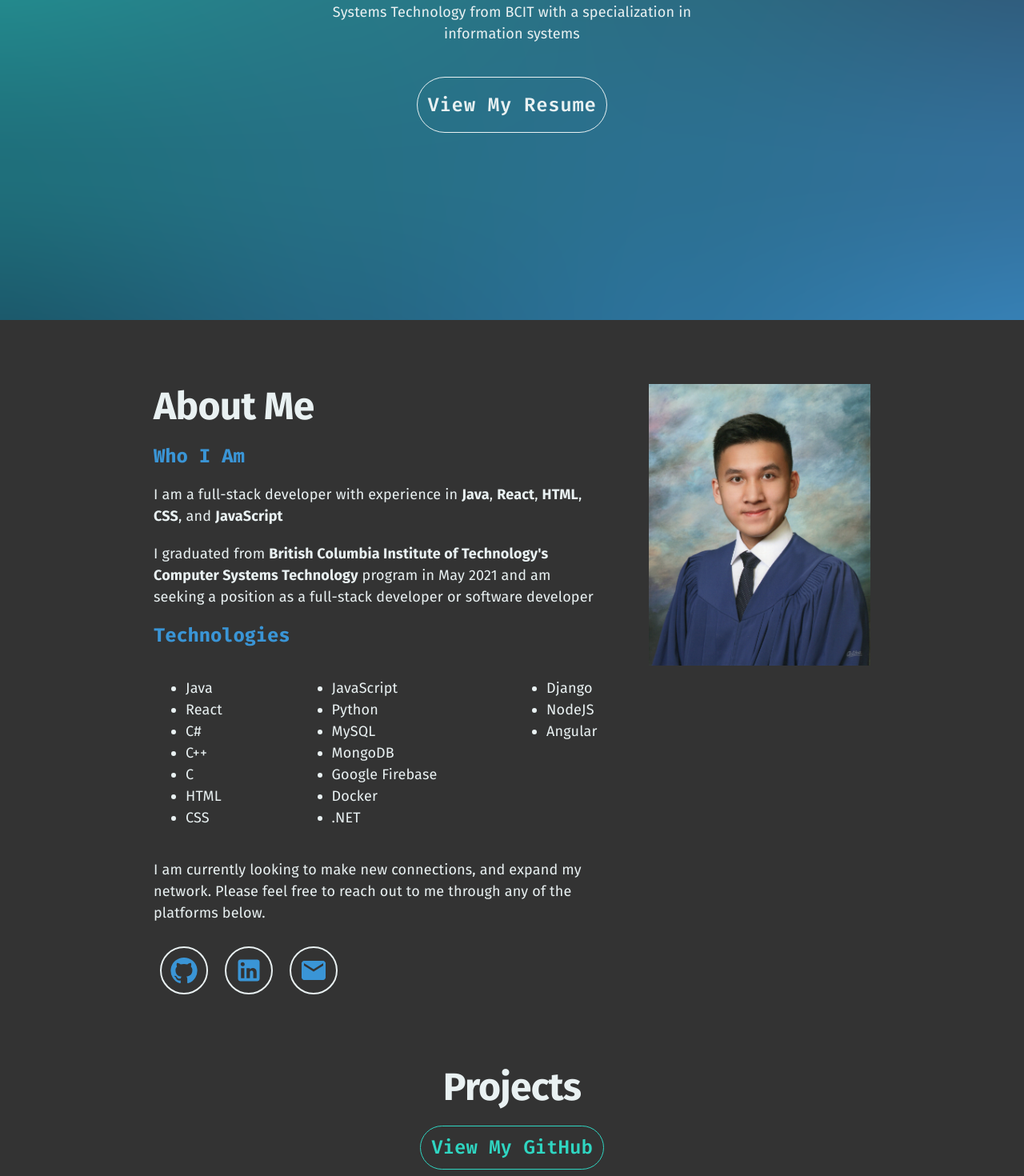
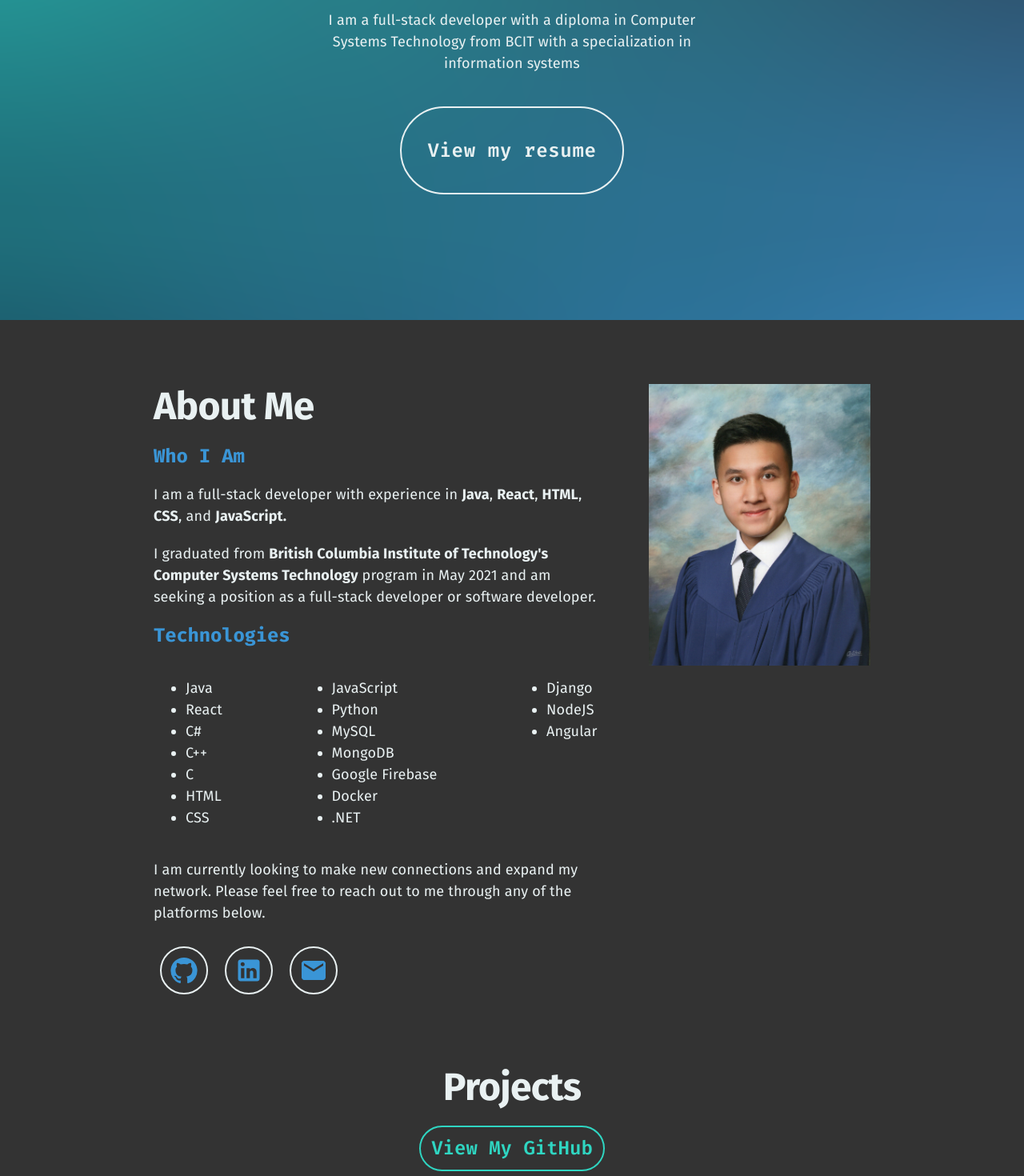
Before and after one commit to RiceDam/my-website, a React (Create React App) app: page / in a window 1280 px wide. Shown: the part 400-1870 px from the top of the page at 80% size. Built offline with nearby package versions, Linux system fonts and the light colour scheme.

Commit message:
updated some stuff

```diff
--- a/src/components/About.js
+++ b/src/components/About.js
@@ -10,6 +10,7 @@
     Email,
 } from '@mui/icons-material'
 import Me from '../images/img001.jpg';
+import { theme } from '../styles/theme.js';
 
 const tech_list1 = ["Java", "React", "C#", "C++", "C", "HTML", "CSS"];
 const tech_list2 = ["JavaScript", "Python", "MySQL", "MongoDB", "Google Firebase", "Docker", ".NET"];
@@ -29,16 +30,18 @@
 }))
 
 const iconStyle = {
-    color: "#3A95D6",
+    color: theme.palette.text.secondary,
     fontSize: "60px",
-    border: "2px solid #E9F1F2",
+    border: `2px solid ${theme.palette.text.primary}`,
     borderRadius: "40px",
     padding: "10px",
     ":hover": {
-        color: "#333333",
-        backgroundColor: "#3A95D6",
+        color: theme.palette.primary.main,
+        backgroundColor: theme.palette.text.secondary
     }
 }
+
+
 
 const TechStyled = styled(Grid, {})(({theme}) => ({
     [theme.breakpoints.down('tablet')]: {
@@ -64,8 +67,8 @@
             >
                 <Typography variant="h1">About Me</Typography>
                 <Typography variant="h2" color="secondary">Who I Am</Typography>
-                <Typography variant="body1">I am a full-stack developer with experience in <b>Java</b>, <b>React</b>, <b>HTML</b>, <b>CSS</b>, and <b>JavaScript</b></Typography>
-                <Typography variant="body1">I graduated from <b>British Columbia Institute of Technology's Computer Systems Technology</b> program in May 2021 and am seeking a position as a full-stack developer or software developer</Typography>
+                <Typography variant="body1">I am a full-stack developer with experience in <b>Java</b>, <b>React</b>, <b>HTML</b>, <b>CSS</b>, and <b>JavaScript.</b></Typography>
+                <Typography variant="body1">I graduated from <b>British Columbia Institute of Technology's Computer Systems Technology</b> program in May 2021 and am seeking a position as a full-stack developer or software developer.</Typography>
                 <Typography variant="h2" color="secondary">Technologies</Typography>
                 <TechStyled
                     container
@@ -101,7 +104,7 @@
                         ))}
                     </ul>
                 </TechStyled>
-                <Typography>I am currently looking to make new connections, and expand my network. Please feel free to reach out to me through any of the platforms below.</Typography>
+                <Typography>I am currently looking to make new connections and expand my network. Please feel free to reach out to me through any of the platforms below.</Typography>
                 <Grid
                     container
                     direction="row"
--- a/src/components/Banner.js
+++ b/src/components/Banner.js
@@ -7,7 +7,8 @@
 } from '@mui/material';
 
 const BannerStyled = styled(Grid, {})(({ theme }) => ({
-    height: '100vh',
+    height: 'calc(100vh - 114.31px)',
+    marginTop: '114.31px',
     backgroundImage: `url(${bannerImage})`,
     backgroundPosition: 'center',
     backgroundRepeat: 'no-repeat',
@@ -15,6 +16,8 @@
     color: theme.palette.primary.secondary,
     textAlign: "center",
     [theme.breakpoints.down('tablet')]: {
+        height: 'calc(100vh - 96px)',
+        marginTop: '96px',
         "h1": {
             fontSize: "72px",
         }
@@ -23,15 +26,14 @@
 
 const ButtonStyled = styled(Button, {})(({ theme }) => ({
     marginTop: '40px',
-    color: '#E9F1F2',
-    border: '#E9F1F2 1px solid',
-    borderRadius: "50px",
-    padding: "1vw",
+    color: theme.palette.text.primary,
+    border: `${theme.palette.text.primary} 2px solid`,
+    borderRadius: "60px",
+    padding: "32px",
     textTransform: 'none',
     ":hover": {
-        border: '#E9F1F2 1px solid',
-        backgroundColor: "#E9F1F2",
-        color: "#333333"
+        backgroundColor: theme.palette.text.primary,
+        color: theme.palette.background.default,
     },
     [theme.breakpoints.down('tablet')]: {
         padding: "20px",
@@ -39,7 +41,7 @@
     }
 }));
 
-const TextStyled = styled(Typography, {})(({theme}) => ({
+const TextStyled = styled(Typography, {})(({ theme }) => ({
     width: "40vw",
     [theme.breakpoints.down('tablet')]: {
         width: "fit-content",
@@ -65,7 +67,7 @@
             <ButtonStyled variant="outlined link"
                 href="https://drive.google.com/drive/folders/17cdw8GQJ90FAYoKtLCaaHJRPmcEfDhuI?usp=sharing"
             >
-                View My Resume
+                View my resume
             </ButtonStyled>
         </BannerStyled>
     )
--- a/src/components/Footer.js
+++ b/src/components/Footer.js
@@ -9,7 +9,8 @@
     GitHub,
     LinkedIn,
     Email,
-} from '@mui/icons-material'
+} from '@mui/icons-material';
+import { theme } from '../styles/theme';
 
 const FooterStyled = styled(Grid, {})(({ theme }) => ({
     backgroundImage: `url(${bannerImage})`,
@@ -21,14 +22,14 @@
 }));
 
 const iconStyle = {
-    color: "#E9F1F2",
-    fontSize: "80px",
-    border: "2px solid #E9F1F2",
+    color: theme.palette.text.primary,
+    fontSize: "60px",
+    border: `2px solid ${theme.palette.text.primary}`,
     borderRadius: "40px",
     padding: "10px",
     ":hover": {
-        color: "#333333",
-        backgroundColor: "#E9F1F2"
+        color: theme.palette.primary.main,
+        backgroundColor: theme.palette.text.primary
     }
 }
 
--- a/src/components/Navbar.js
+++ b/src/components/Navbar.js
@@ -91,7 +91,7 @@
                     <LinkStyled variant="h3"
                         underline="hover"
                         sx={{ color: "#2FD6C2" }}
-                        href="#banner"
+                        href="#"
                     >
                         Home
                     </LinkStyled>
--- a/src/components/Project.js
+++ b/src/components/Project.js
@@ -5,15 +5,15 @@
     Typography
 } from '@mui/material';
 
-const ProjectStyled = styled(Grid, {})(() => ({
-    border: "#E9F1F2 2px solid",
+const ProjectStyled = styled(Grid, {})(({theme}) => ({
+    border: `${theme.palette.text.primary} 2px solid`,
     padding: "2vw",
 }))
 
 const LinkStyled = styled(Link, {})(({ theme }) => ({
     color: theme.palette.tertiary.main,
     fontSize: "18px",
-    border: `${theme.palette.tertiary.main} 1px solid`,
+    border: `${theme.palette.tertiary.main} 2px solid`,
     borderRadius: "40px",
     padding: "1vw",
     ":hover": {
--- a/src/components/ProjectList.js
+++ b/src/components/ProjectList.js
@@ -60,9 +60,8 @@
 const ProjectsStyled = styled(Box, {})(({ theme }) => ({
     display: "grid",
     gridTemplateColumns: "repeat(2, 1fr)",
-    gridAutoRows: "1fr",
     padding: "4vw 10vw",
-    gap: "1vw",
+    gap: "40px",
     marginLeft: "5vw",
     marginRight: "5vw",
     [theme.breakpoints.down('tablet')]: {
@@ -73,14 +72,14 @@
 
 const LinkStyled = styled(Link, {})(({theme}) => ({
     width: 'fit-content',
-    color: '#2FD6C2',
-    border: '#2FD6C2 1px solid',
+    color: theme.palette.tertiary.main,
+    border: `${theme.palette.tertiary.main} 2px solid`,
     marginTop: "10px",
     borderRadius: "50px",
     padding: "1vw",
     ":hover": {
-        backgroundColor: "#2FD6C2",
-        color: "#333333",
+        backgroundColor: theme.palette.tertiary.main,
+        color: theme.palette.primary.main,
     },
     [theme.breakpoints.down('tablet')]: {
         padding: "20px",
```
